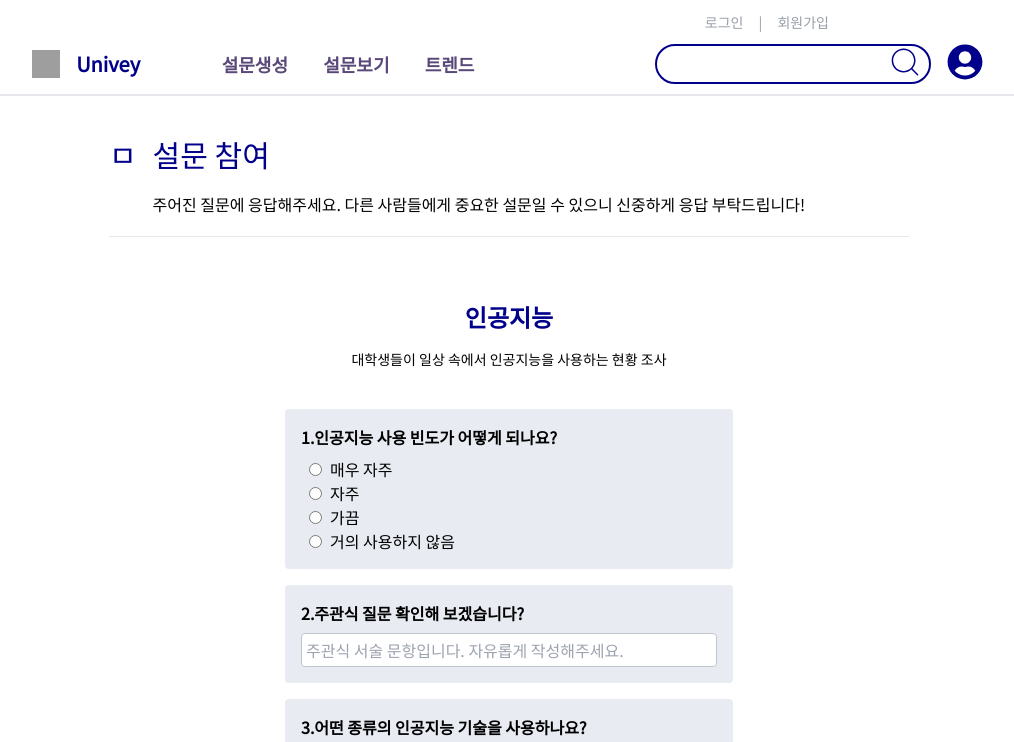
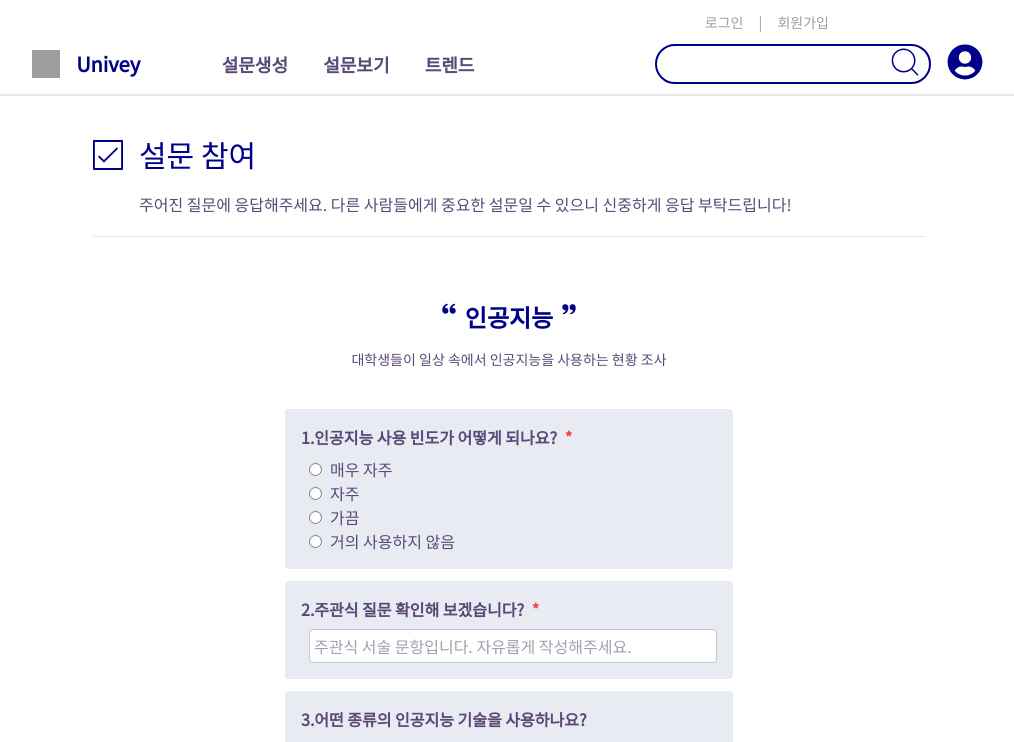
Before and after one commit to lse415/Univey_Front, a React (Create React App) app: page /participate in a window 1280 px wide. Shown: the top 742 px of the page, without its empty margins (131-1145 px from the left). Built offline with nearby package versions, Linux system fonts and the light colour scheme; grey boxes are pictures that could not be loaded.

Commit message:
필수질문 미응답 제출 실패

```diff
--- a/public/data/Mock.json
+++ b/public/data/Mock.json
@@ -55,7 +55,7 @@
                     "question_num" : 2,
                     "question" : "주관식 질문 확인해 보겠습니다?",
                     "question_type" : "shortAnswer",
-                    "isRequired" : false,
+                    "isRequired" : true,
                     "answer" :[]
                 },
                 {
--- /dev/null
+++ b/src/components/icons/CheckIcon.js
@@ -0,0 +1,39 @@
+import React from "react";
+
+const CheckIcon = () => {
+  return (
+    <svg
+      width="30"
+      height="30"
+      viewBox="0 0 35 35"
+      fill="none"
+      xmlns="http://www.w3.org/2000/svg"
+    >
+      <path
+        d="M12.8123 26.1205C12.5316 26.1205 12.2518 26.0139 12.0376 25.7997L6.36377 20.1258C5.93538 19.6975 5.93538 19.0029 6.36377 18.5745C6.79124 18.1471 7.48577 18.1471 7.91416 18.5745L12.8123 23.4736L27.0858 9.2002C27.5142 8.77181 28.2087 8.77181 28.6371 9.2002C29.0645 9.62858 29.0645 10.3231 28.6371 10.7515L13.588 25.7997C13.3738 26.0139 13.0931 26.1205 12.8123 26.1205Z"
+        fill="#00008A"
+      />
+      <mask
+        id="mask0_1537_4673"
+        style={{
+          maskType: "luminance",
+        }}
+        maskUnits="userSpaceOnUse"
+        x="0"
+        y="0"
+        width="35"
+        height="35"
+      >
+        <path d="M0 0H35V35H0V0Z" fill="white" />
+      </mask>
+      <g mask="url(#mask0_1537_4673)">
+        <path
+          d="M33.9019 34.9983H1.09856C0.493351 34.9983 0.0020752 34.507 0.0020752 33.9018V1.09844C0.0020752 0.493229 0.493351 0.00195312 1.09856 0.00195312H33.9019C34.5072 0.00195312 34.9984 0.493229 34.9984 1.09844V33.9018C34.9984 34.507 34.5072 34.9983 33.9019 34.9983ZM2.19504 32.8053H32.8055V2.19492H2.19504V32.8053Z"
+          fill="#00008A"
+        />
+      </g>
+    </svg>
+  );
+};
+
+export default CheckIcon;
--- a/src/components/participate/ParticipateCard.jsx
+++ b/src/components/participate/ParticipateCard.jsx
@@ -1,4 +1,7 @@
-const ParticipateCard = ({ question, question_num, question_type, answers, onCardSubmit }) => {
+import React, { useState } from 'react';
+
+const ParticipateCard = ({ question, question_num, question_type, answers, isRequired, response, showWarning, onCardSubmit }) => {
+    const hasError = showWarning && isRequired && !response;
 
     const renderAnswer = () => {
         if (!answers) {
@@ -19,7 +22,7 @@ const ParticipateCard = ({ question, question_num, question_type, answers, onCar
                         </label>
                     ))
                 ) : (
-                    <div className="mt-2">
+                    <div className={"mt-2"}>
                         <input
                             type="text"
                             className="w-full p-1 border rounded border-question_card_grey bg-white text-text_color mr-2"
@@ -33,16 +36,28 @@ const ParticipateCard = ({ question, question_num, question_type, answers, onCar
     };
 
     return (
-        <div className="bg-question_card_bg p-4 mb-4 rounded cursor-pointer">
-            <p className="text-left text-l font-semibold mb-2">{question_num}.{question}</p>
+        <div>
+          <div className={
+            `bg-question_card_bg p-4 mt-3 rounded cursor-pointer
+              ${showWarning && hasError ? 'border-red-500' : ''}`}>
+            <p className="text-left text-l font-semibold mb-2">
+              {question_num}.{question}
+              {isRequired && <span className="text-red-500 pl-1"> *</span>}
+            </p>
             {question_type === 'multipleChoice' && (
-                <div className="text-l pl-2 font-normal">{renderAnswer()}</div>
+              <div className={`text-l pl-2 font-normal`}>
+                {renderAnswer()}
+              </div>
             )}
             {question_type === 'shortAnswer' && (
-                <div>{renderAnswer()}</div>
+              <div className={"ml-2"}>
+                {renderAnswer()}
+              </div>
             )}
+          </div>
+          {hasError && <p className="text-red-500 mt-1 text-left text-sm">필수 항목입니다. 설문에 응답해 주세요.</p>}
         </div>
-    );
-};
+      );
+    };
 
 export default ParticipateCard;
--- a/src/index.css
+++ b/src/index.css
@@ -7,5 +7,7 @@
 body {
   font-family: 'Noto Sans KR', sans-serif;
   margin: 0;
-
+  width:100vw;
+  height:100vh;
+  color:#5A4978;
 }
--- a/src/index.js
+++ b/src/index.js
@@ -12,6 +12,7 @@ import My from "./pages/My";
 import Trend from "./pages/Trend";
 import Search from "./pages/Search";
 import Participate from "./pages/Participate";
+import ParticipateComplete from "./pages/ParticipateComplete";
 
 const router = createBrowserRouter([
   {
@@ -20,6 +21,7 @@ const router = createBrowserRouter([
     children: [
       { index: true, element: <Participate /> },
       { path: "participate", element: <Participate /> },
+      { path: "participate/complete", element: <ParticipateComplete /> },
       { path: "main", element: <Main /> },
       { path: "main/board", element: <Board /> },
       { path: "main/create", element: <Create /> },
--- a/src/pages/Participate.jsx
+++ b/src/pages/Participate.jsx
@@ -1,6 +1,10 @@
 import React, { useState, useEffect } from 'react';
 import axios from 'axios';
+import { useNavigate } from 'react-router-dom';
 import ParticipateCard from '../components/participate/ParticipateCard';
+import CheckIcon from '../components/icons/CheckIcon';
+import { BiSolidQuoteAltLeft } from 'react-icons/bi';
+import { BiSolidQuoteAltRight } from 'react-icons/bi';
 
 const Participate = () => {
   const [userQuestions, setUserQuestions] = useState([]);
@@ -8,6 +12,9 @@ const Participate = () => {
   const [description, setDescription] = useState('');
   const [responses, setResponses] = useState({});
   const [submitting, setSubmitting] = useState(false);
+  const [showWarning, setShowWarning] = useState([]);
+
+  const navigate = useNavigate();
 
   useEffect(() => {
     axios.get('/data/Mock.json')
@@ -23,6 +30,8 @@ const Participate = () => {
         if (surveyData.length > 0) {
           setTopic(surveyData[0].topic);
           setDescription(surveyData[0].description);
+          // 초기에 모든 질문에 대한 경고를 숨기도록 빈 배열로 초기화
+          setShowWarning(Array(flattenedUserQuestions.length).fill(false));
         }
       })
       .catch((error) => {
@@ -31,38 +40,71 @@ const Participate = () => {
   }, []);
 
   const handleCardSubmit = (questionNum, selectedAnswer) => {
-
     console.log('질문 번호:', questionNum);
-  console.log('선택한 답변:', selectedAnswer);
+    console.log('선택한 답변:', selectedAnswer);
 
     setResponses((prevResponses) => ({
       ...prevResponses,
       [questionNum]: selectedAnswer,
     }));
+
+    // 사용자가 응답한 질문에 대한 경고를 숨기도록 업데이트
+    setShowWarning((prevShowWarning) => {
+      const updatedShowWarning = [...prevShowWarning];
+      updatedShowWarning[questionNum] = false;
+      return updatedShowWarning;
+    });
   };
 
   const handleSubmit = (e) => {
-    e.preventDefault(); // 기본 제출 동작 방지
+    e.preventDefault();
 
+    const missingRequired = userQuestions.reduce((acc, question) => {
+      if (question.isRequired && !responses[question.question_num]) {
+        // 응답하지 않은 isRequired 질문에 대해 경고 메시지를 표시
+        acc[question.question_num] = true;
+      }
+      return acc;
+    }, {});
+
+    if (Object.keys(missingRequired).length > 0) {
+      // 필수 질문에 답하지 않은 상태에서 제출하면 해당 질문에 대한 경고 메시지를 표시
+      // 객체 대신 배열로 업데이트
+      setShowWarning((prevShowWarning) => {
+        const updatedShowWarning = prevShowWarning.map((value, index) => missingRequired[index] || false);
+        return updatedShowWarning;
+      });
+      return;
+    }
+
+    setSubmitting(true);
     console.log('전체 응답:', responses);
-    setSubmitting(true);
+
+    const newPath = "./complete";
+    navigate(newPath);
   };
 
   return (
     <div className="flex lg:mx-24">
       <div className="flex-1 text-center">
-        <div className="flex-1 flex px-36 pt-10">
-          <div className="text-main_color text-3xl mr-4">ㅁ</div>
+        <div className="flex-1 flex px-32 pt-10">
+          <div className="text-main_color text-3xl mr-4 pt-1">
+          <CheckIcon/>
+          </div>
           <div>
             <h1 className="text-main_color text-3xl text-left">설문 참여</h1>
             <div className="my-5">주어진 질문에 응답해주세요. 다른 사람들에게 중요한 설문일 수 있으니 신중하게 응답 부탁드립니다!</div>
           </div>
         </div>
-        <hr className="mx-36 mb-5"></hr>
-        <h2 className="text-2xl text-center font-semibold text-main_color mt-16 mb-4">{topic}</h2>
+        <hr className="mx-32 mb-5"></hr>
+        <div className="flex justify-center mt-16 mb-4 text-main_color">
+          <BiSolidQuoteAltLeft />
+          <h2 className="text-2xl text-center font-semibold  px-2">{topic}</h2>
+          <BiSolidQuoteAltRight />
+        </div>
         <p className="text-center text-sm mb-10">{description}</p>
         <form onSubmit={handleSubmit}>
-          <div className="flex-1 text-center mx-80">
+          <div className="flex-1 mx-80">
             {userQuestions.map((question, index) => (
               <ParticipateCard
                 key={index}
@@ -70,16 +112,22 @@ const Participate = () => {
                 question_num={question.question_num}
                 question_type={question.question_type}
                 answers={question.answer}
+                isRequired={question.isRequired}
+                response={responses[question.question_num]}
+                showWarning={showWarning[question.question_num]}
                 onCardSubmit={(questionNum, selectedAnswer) => handleCardSubmit(questionNum, selectedAnswer)}
               />
             ))}
-            <button
+          </div>
+          <div className='mx-32 text-right'>
+          <button
               type="submit"
-              className="text-right px-7 py-2 mt-12 mb-60 bg-sub_text_color_4 text-white rounded-2xl"
+              className="px-7 py-2 mt-24 mb-60 bg-sub_text_color_4 text-white rounded-xl"
             >
               응답 제출
             </button>
           </div>
+
         </form>
       </div>
     </div>
--- /dev/null
+++ b/src/pages/ParticipateComplete.jsx
@@ -0,0 +1,9 @@
+import React from 'react';
+
+export default function ParticipateComplete() {
+  return (
+    <div>
+      ParticipateComplete
+    </div>
+  );
+}
```
Also changed, not shown: src/assets/icons/checkIcon.svg (added).
